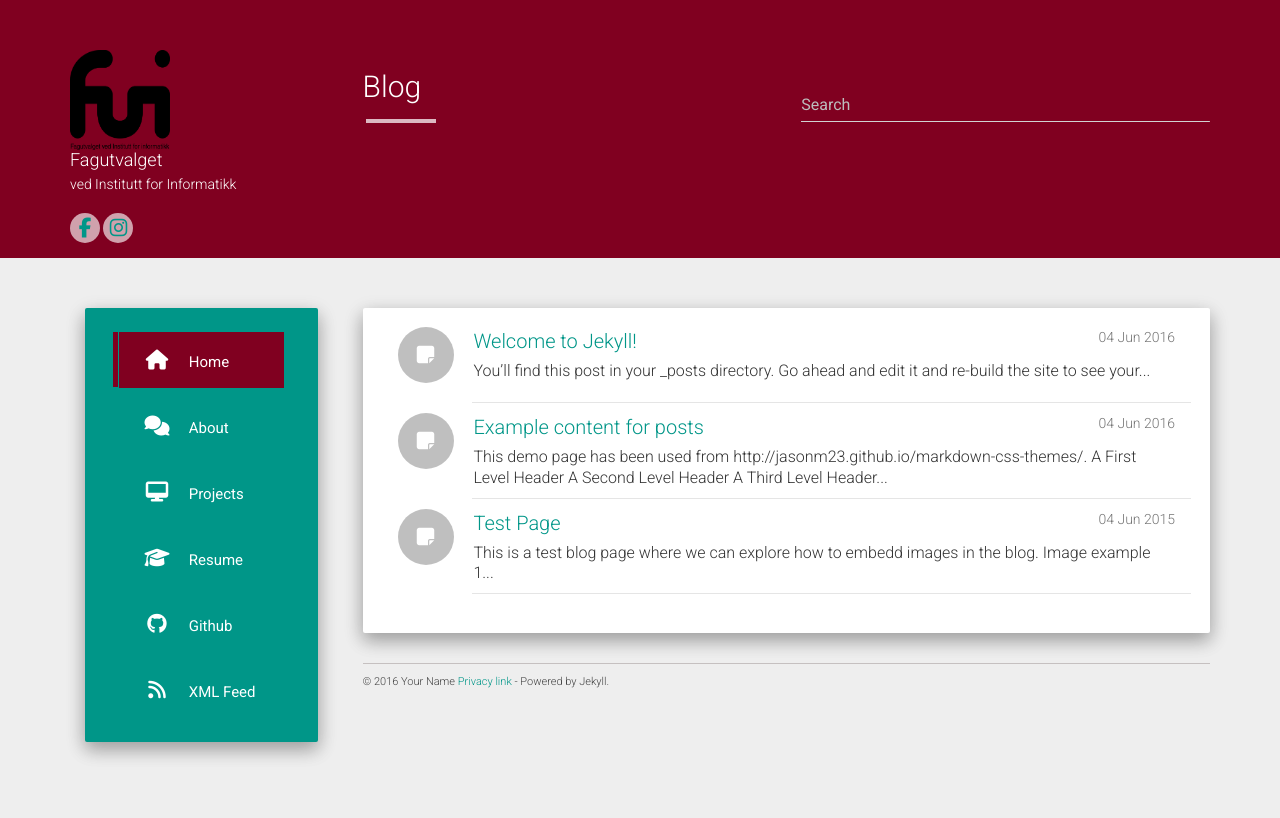
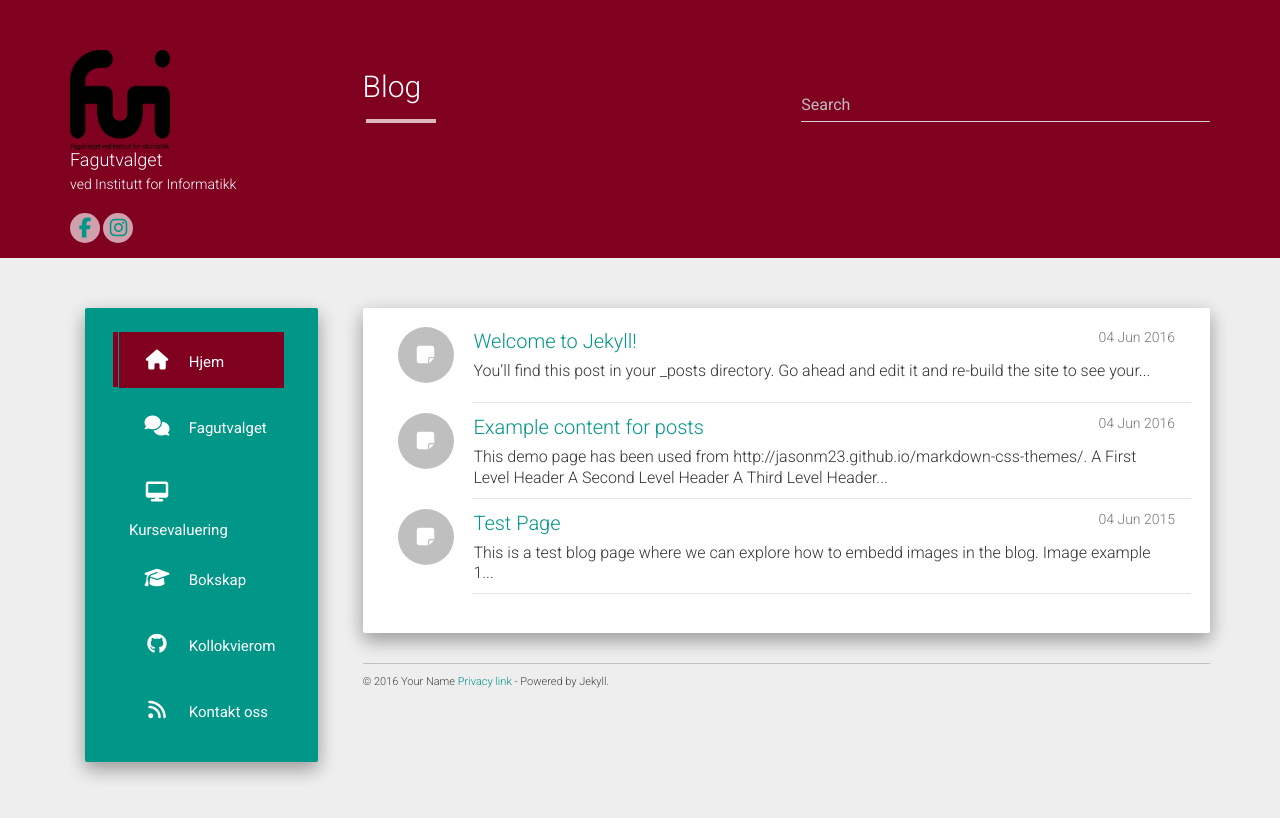
Before and after one commit to fui/fui.github.io, a Jekyll site: the page built from index.html, in a window 1280 px wide. Shown: the top 818 px of the page. Built offline with Jekyll 4.4.1, drawn with Linux system fonts in a browser that asks for light colours; nearby versions of some CDN libraries; the list of posts is cut into pages by our own code.

Commit message:
updated menu

```diff
--- a/_data/urls.json
+++ b/_data/urls.json
@@ -1,32 +1,32 @@
 [
   {
-    "text": "Home",
+    "text": "Hjem",
     "url": "/",
     "icon": "fa-home",
     "layout": "post"
   },
   {
-    "text": "About",
+    "text": "Fagutvalget",
     "url": "/about/",
     "icon": "fa-comments"
   },
   {
-    "text": "Projects",
+    "text": "Kursevaluering",
     "url": "/projects",
     "icon": "fa-desktop"
   },
   {
-    "text": "Resume",
+    "text": "Bokskap",
     "url": "/#",
     "icon": "fa-graduation-cap",
   },
   {
-    "text": "Github",
+    "text": "Kollokvierom",
     "url": "/#",
     "icon": "fa-github"
   },
   {
-    "text": "XML Feed",
+    "text": "Kontakt oss",
     "url": "/feed.xml",
     "icon": "fa-feed",
     "target": _blank
```
